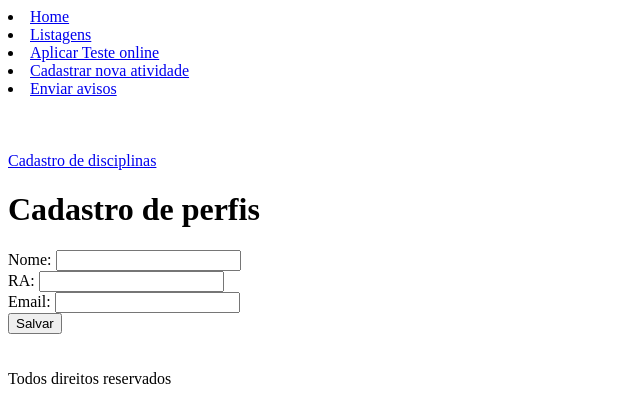
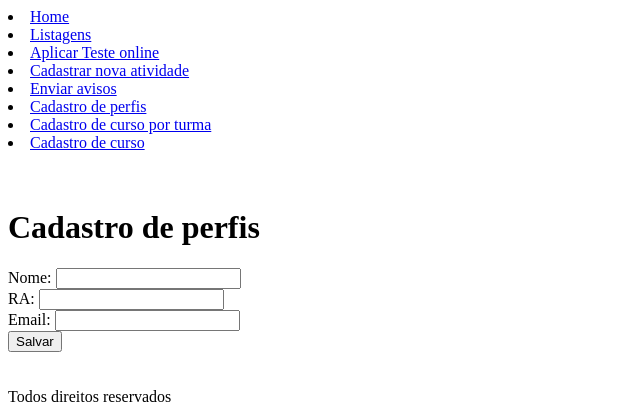
Before and after one commit to PhoenixImpacta/lms_phoenix, a Django app: page /admin/ in a window 1280 px wide. Shown: the top 420 px of the page, without its empty margins (0-640 px from the left). Run offline with Django 3.2, Linux system fonts and the light colour scheme.

Commit message:
cadastros

```diff
--- a/core/templates/admin/admin.html
+++ b/core/templates/admin/admin.html
@@ -2,9 +2,7 @@
 {% block title %}Cadastro de Admin{% endblock %}
 {% block content %}
 
-<br/>
-<a href="{% url 'cadastro_curso_turma' %}">Cadastro de disciplinas</a>
-<br/>
+
 
 <h1>Cadastro de perfis</h1>
 
--- a/core/templates/admin/cad_curso_turma.html
+++ b/core/templates/admin/cad_curso_turma.html
@@ -2,11 +2,6 @@
 {% block title %}Cadastro de Admin{% endblock %}
 {% block content %}
 
-<br/>
-<a href="{% url 'cadastro_perfis' %}">Cadastro de perfis</a>
-<a href="{% url 'cadastro_curso' %}">Cadastro de curso</a>
-
-<br/>
 
 
 <h1>Cadastro de disciplinas por cursos</h1>
--- a/core/templates/base.html
+++ b/core/templates/base.html
@@ -11,6 +11,9 @@
     <li><a href="{% url 'opcao_testes_online' %}">Aplicar Teste online</a></li>
     <li><a href="{% url 'novas_atividades' %}">Cadastrar nova atividade</a></li>
     <li><a href="{% url 'avisos' %}">Enviar avisos</a></li>
+    <li><a href="{% url 'cadastro_perfis' %}">Cadastro de perfis</a></li>
+    <li><a href="{% url 'cadastro_curso_turma' %}">Cadastro de curso por turma</a></li>
+    <li><a href="{% url 'cadastro_curso' %}">Cadastro de curso</a></li>
 
     {% block url %}
     {% endblock %}
--- a/core/views.py
+++ b/core/views.py
@@ -506,12 +506,10 @@ def cadastro_curso_turma(request):
                 sig = s['sigla']
                 lista = {'sigla_curso': sig, 'nome_disciplina': disciplina, 'ano_ofertado': ano, 'semestre_ofertado': semestre, 'id_turma': id_turma}
 
-                print(lista, '======', CT[0])
+
                 verifica = []
                 for i in range(0, len(CT)):
                     CR = CT[i]
-                    print(CR)
-                    print(lista)
                     for n in range(0, len(lista)):
                         ver = (lista.get('sigla_curso') == CR.get('sigla_curso')and lista.get('nome_disciplina') == CR.get('nome_disciplina')and int(lista.get('id_turma')) == int(CR.get('id_turma')) and int(lista.get('ano_ofertado')) == int(CR.get('ano_ofertado'))and int(lista.get('semestre_ofertado')) == int(CR.get('semestre_ofertado')))
                         verifica.append(ver)
@@ -520,7 +518,7 @@ def cadastro_curso_turma(request):
 
                 '''INSERE NA TABELA CURSOTURMA OS VALORES SELECIONADOS'''
                 if True in verifica:
-                    mensagem.append("Já cadastrado")
+                    mensagem = ("Já cadastrado")
                     context['mensagem'] = mensagem
 
                 else:
@@ -528,7 +526,7 @@ def cadastro_curso_turma(request):
                     cursor.execute(cursoTurma)
                     cnx.commit()
 
-                    mensagem.append("Cadastrado com sucesso")
+                    mensagem = ("Cadastrado com sucesso")
                     context['mensagem'] = mensagem
 
 
@@ -544,7 +542,7 @@ def cadastro_curso_turma(request):
 
 
 
-
+#CADASTRO DE CURSOS
 def cadastro_curso(request):
     context = {}
     if request.POST:
@@ -559,13 +557,38 @@ def cadastro_curso(request):
             curso = request.POST.get("curso")
             sigla = request.POST.get("sigla")
 
+            cursor.execute("select * from Curso")
+            cursos = cursor.fetchall()
+
             if curso.strip() == '':
                 erros.append("Curso inválido!")
 
             if not (erros):
-                query = ("INSERT INTO Curso(sigla, nome)VALUES('{}', '{}');".format(sigla, curso))
-                cursor.execute(query)
-                cnx.commit()
+
+
+                lista = {'curso': curso, 'sigla': sigla}
+                lista_curso = []
+
+                cs = lista.get('curso')
+                sig = lista.get('sigla')
+
+                for i in range(0, len(cursos)):
+                    lc = cursos[i]
+                    for n in lc:
+                        lista_curso.append(n)
+
+                print(lista_curso)
+
+                if cs in lista_curso or sig in lista_curso:
+                    mensagem = ('Curso ja existente')
+                    context['mensagem'] = mensagem
+                else:
+
+                    query = ("INSERT INTO Curso(sigla, nome)VALUES('{}', '{}');".format(sigla, curso))
+                    cursor.execute(query)
+                    cnx.commit()
+
+
             else:
                 context["erros"] = erros
         finally:
```
Also changed, not shown: core/templates/admin/cadastro_cursos.html (+10 -0 lines).
